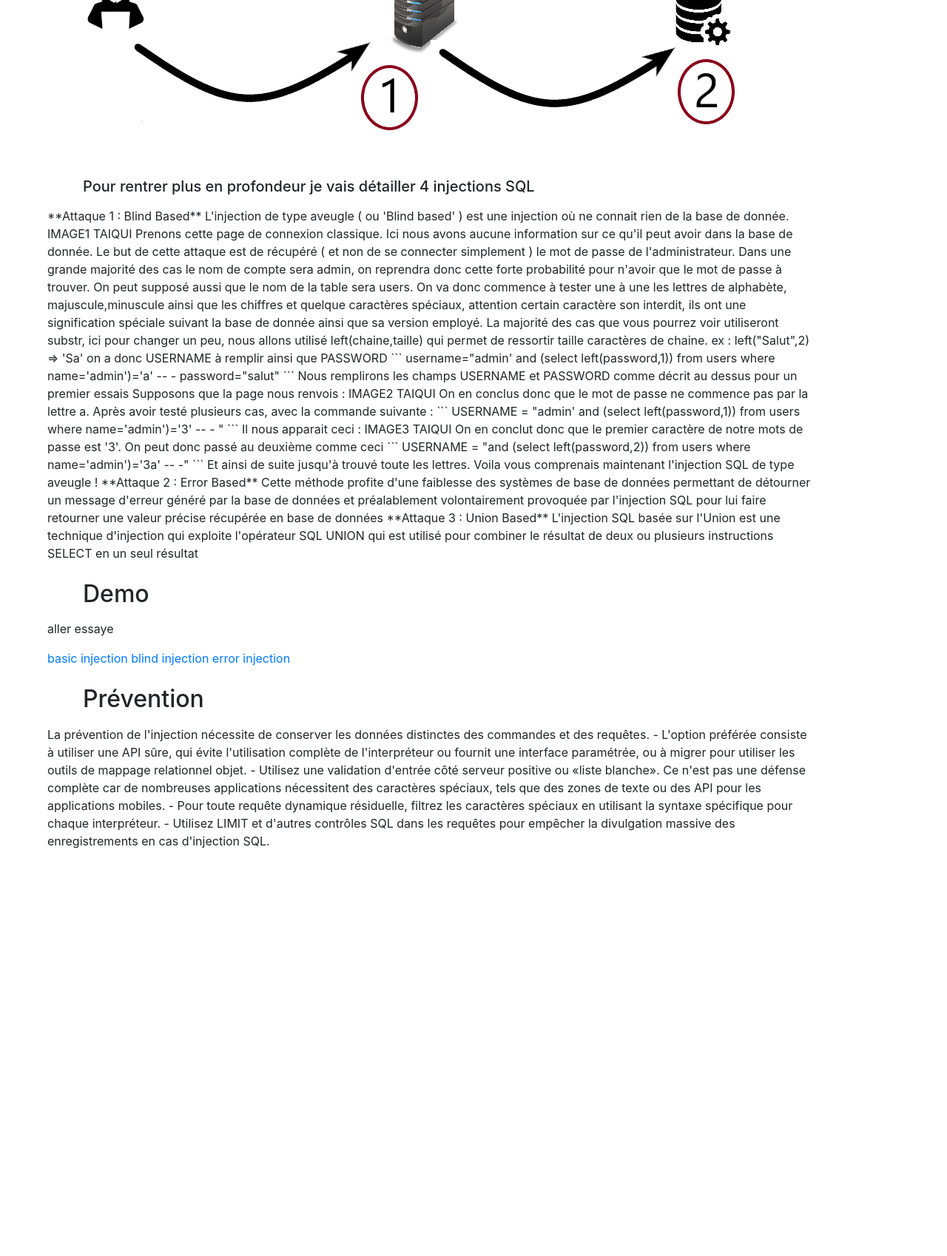
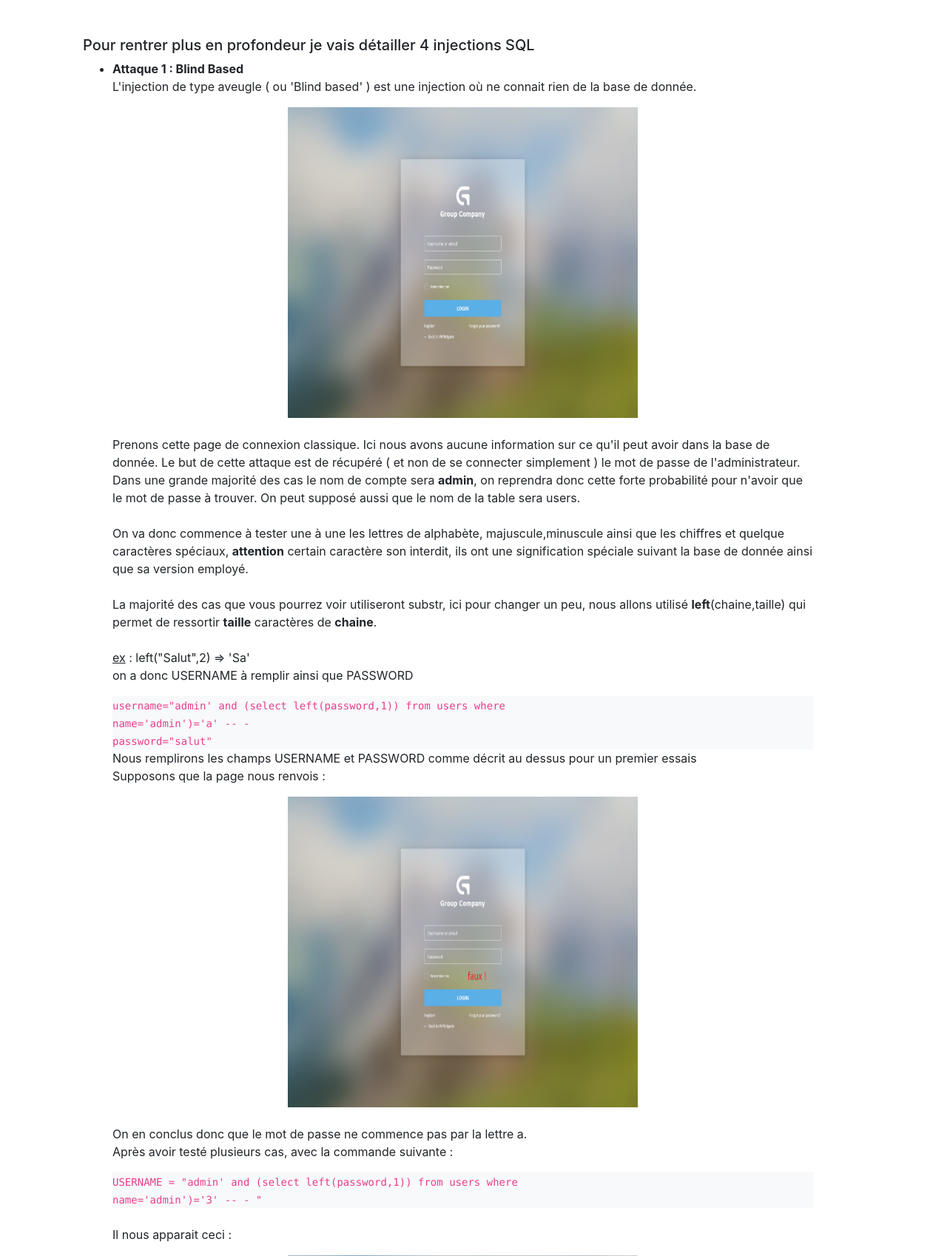
Before and after one commit to taiQui/Projet_Master2, a Django app: page /faille_1/ in a window 1280 px wide. Shown: the part 1651-3349 px from the top of the page at 74% size. Before the commit the page ends 2798 px from the top, so only its background shows below. Run offline with Django 3.2, Linux system fonts and the light colour scheme; the visitor is signed in with stand-in values (Sample User, id 1); parts of the project's set-up code (start-up, migrations or seed data) failed here and were passed over; some libraries are stand-ins or nearby versions.

Commit message:
ajout text injection

````diff
--- a/site_owasp/static/styles.css
+++ b/site_owasp/static/styles.css
@@ -21,3 +21,9 @@
 .p{
    text-align: justify;
 }
+.center {
+  display: block;
+  margin-left: auto;
+  margin-right: auto;
+  width: 50%;
+}
--- a/site_owasp/template/faille_1/index.html
+++ b/site_owasp/template/faille_1/index.html
@@ -15,7 +15,7 @@
             <a class="nav-link" href="#exemple">Exemples</a>
           </li>
           <li class="nav-item active">
-            <a class="nav-link" href="#demo">démo</a>
+            <a class="nav-link" href="#demo">Démo</a>
           </li>
           <li class="nav-item active">
             <a class="nav-link" href="#prevention">Prévention</a>
@@ -103,93 +103,119 @@
             </li>
           </ul>
           {% load static %}
-          <img src="{% static '/img/ExempleSQL.png' %}" />
+          <img src="{% static '/img/ExempleSQL.png' %}"  class="center" />
         </div>
         <div class='ml-5 mb-3 mt-5'>
           <h5>
             Pour rentrer plus en profondeur je vais détailler 4 injections SQL
           </h5>
+          <ul>
+            <li>
+              <strong>Attaque 1 : Blind Based</strong>
+              <p>
+                L'injection de type aveugle ( ou 'Blind based' ) est une injection où ne connait rien de la base de donnée.
+              </p>
+              {% load static %}
+              <img src="{% static '/img/file_1.png' %}" height="420" width="500" class="mb-4 center" />
+              <p>
+                Prenons cette page de connexion classique. Ici nous avons aucune information sur ce qu'il peut avoir dans la base de donnée. Le but de cette attaque est de récupéré ( et non de se connecter simplement ) le mot de passe de l'administrateur. Dans une grande majorité des cas le nom de compte sera <strong> admin</strong>, on reprendra donc cette forte probabilité pour n'avoir que le mot de passe à trouver. On peut supposé aussi que le nom de la table sera users.
+                <br><br>
+                On va donc commence à tester une à une les lettres de alphabète, majuscule,minuscule ainsi que les chiffres et quelque caractères spéciaux, <strong>attention</strong> certain caractère son interdit, ils ont une signification spéciale suivant la base de donnée ainsi que sa version employé.
+                <br><br>
+                La majorité des cas que vous pourrez voir utiliseront substr, ici pour changer un peu, nous allons utilisé <strong>left</strong>(chaine,taille) qui permet de ressortir <strong>taille</strong> caractères de <strong>chaine</strong>.
+                <br><br>
+                <u>ex</u> : left("Salut",2) => 'Sa'
+                <br>
+                on a donc USERNAME à remplir ainsi que PASSWORD
+              </p>
+              <div class="bg-light ">
+                <code >
+                  username="admin' and (select left(password,1)) from users where<br>
+                  name='admin')='a' -- -<br>
+                  password="salut"
+                </code>
+              </div>
+              <p>
+                Nous remplirons les champs USERNAME et PASSWORD comme décrit au dessus pour un premier essais
+                <br>
+                Supposons que la page nous renvois :
+                <br>
+              </p>
+              {% load static %}
+              <img src="{% static '/img/file_2.png' %}" height="420" width="500" class="mb-4 center" />
+              <p>
+                On en conclus donc que le mot de passe ne commence pas par la lettre a.
+                <br>
+                Après avoir testé plusieurs cas, avec la commande suivante :
+              </p>
+              <div class="bg-light ">
+                <code >
+                  USERNAME = "admin' and (select left(password,1)) from users where<br>
+                  name='admin')='3' -- - "
+                </code>
+              </div>
+              <p class='mt-4'>
+                Il nous apparait ceci :
+              </p>
+              <img src="{% static '/img/file_3.png' %}" height="420" width="500" class="mb-4 center" />
+              <p>
+                On en conclut donc que le premier caractère de notre mots de passe est '3'.<br><br>
+                On peut donc passé au deuxième comme ceci
+              </p>
+              <div class="bg-light ">
+                <code >
+                  USERNAME = "and (select left(password,2)) from users where name='admin')='3a'-- -"
+                </code>
+              </div>
+              <p>
+                Et ainsi de suite jusqu'à trouvé toute les lettres. Voila vous comprenais maintenant l'injection SQL de type aveugle !
+              </p>
+            </li>
+            <!-- <li>
+              <strong>Attaque 2 : Error Based</strong>
+              <p>
+                Cette méthode profite d'une faiblesse des systèmes de base de données permettant de détourner un message d'erreur généré par la base de données et préalablement volontairement provoquée par l'injection SQL pour lui faire retourner une valeur précise récupérée en base de données
+              </p>
+            </li> -->
+            <li>
+              <strong>Attaque 3 : Union Based</strong>
+              <p>
+                L'injection SQL basée sur l'Union est une technique d'injection qui exploite l'opérateur SQL UNION qui est utilisé pour combiner le résultat de deux ou plusieurs instructions SELECT en un seul résultat
+              </p>
+            </li>
+          </ul>
+
         </div>
 
-          <p>
-
-          **Attaque 1 : Blind Based**
-
-          L'injection de type aveugle ( ou 'Blind based' ) est une injection où ne connait rien de la base de donnée.
-
-          IMAGE1 TAIQUI
-
-          Prenons cette page de connexion classique. Ici nous avons aucune information sur ce qu'il peut avoir dans la base de donnée. Le but de cette attaque est de récupéré ( et non de se connecter simplement ) le mot de passe de l'administrateur. Dans une grande majorité des cas le nom de compte sera admin, on reprendra donc cette forte probabilité pour n'avoir que le mot de passe à trouver. On peut supposé aussi que le nom de la table sera users.
-
-          On va donc commence à tester une à une les lettres de alphabète, majuscule,minuscule ainsi que les chiffres et quelque caractères spéciaux, attention certain caractère son interdit, ils ont une signification spéciale suivant la base de donnée ainsi que sa version employé.
-
-          La majorité des cas que vous pourrez voir utiliseront substr, ici pour changer un peu, nous allons utilisé left(chaine,taille) qui permet de ressortir taille caractères de chaine.
-
-          ex : left("Salut",2) => 'Sa'
-
-          on a donc USERNAME à remplir ainsi que PASSWORD
-
-          ```
-          username="admin' and (select left(password,1)) from users where
-          name='admin')='a' -- -
-          password="salut"
-          ```
-
-          Nous remplirons les champs USERNAME et PASSWORD comme décrit au dessus pour un premier essais
-
-          Supposons que la page nous renvois :
-
-          IMAGE2 TAIQUI
-
-          On en conclus donc que le mot de passe ne commence pas par la lettre a.
-
-          Après avoir testé plusieurs cas, avec la commande suivante :
-
-          ```
-          USERNAME = "admin' and (select left(password,1)) from users where
-          name='admin')='3' -- - "
-          ```
-
-          Il nous apparait ceci :
-
-          IMAGE3 TAIQUI
-
-          On en conclut donc que le premier caractère de notre mots de passe est '3'.
-
-          On peut donc passé au deuxième comme ceci
-
-          ```
-          USERNAME = "and (select left(password,2)) from users where name='admin')='3a'
-          -- -"
-          ```
-
-          Et ainsi de suite jusqu'à trouvé toute les lettres. Voila vous comprenais maintenant l'injection SQL de type aveugle !
-
-          **Attaque 2 : Error Based**
-
-          Cette méthode profite d'une faiblesse des systèmes de base de données permettant de détourner un message d'erreur généré par la base de données et préalablement volontairement provoquée par l'injection SQL pour lui faire retourner une valeur précise récupérée en base de données
-
-          **Attaque 3 : Union Based**
-
-          L'injection SQL basée sur l'Union est une technique d'injection qui exploite l'opérateur SQL UNION qui est utilisé pour combiner le résultat de deux ou plusieurs instructions SELECT en un seul résultat
-        </p>
       </div>
-      <div class=" mb-4">
-        <h2 id='demo' class='ml-5 mb-3'>Demo</h2>
-        <p>aller essaye</p>
-        <a href="http://localhost:8081/Basic/">basic injection</a>
-        <a href="http://localhost:8081/Blind/">blind injection</a>
-        <a href="http://localhost:8081/Error/">error injection</a>
+      <div class=" mb-4 ml-5">
+        <h2 id='demo' class=' mb-3 '>Demo</h2>
+        <div class=''>
+          <p>aller essaye</p>
+          <a href="http://localhost:8081/Basic/">basic injection</a>
+          <a href="http://localhost:8081/Blind/">blind injection</a>
+          <a href="http://localhost:8081/Error/">error injection</a>
+        </div>
       </div>
       <div class=" mb-4">
         <h2 id='prevention' class='ml-5 mb-3'>Prévention</h2>
         <p>
           La prévention de l'injection nécessite de conserver les données distinctes des commandes et des requêtes.
-          - L'option préférée consiste à utiliser une API sûre, qui évite l'utilisation complète de l'interpréteur ou fournit une interface paramétrée, ou à migrer pour utiliser les outils de mappage relationnel objet.
-          - Utilisez une validation d'entrée côté serveur positive ou «liste blanche». Ce n'est pas une défense complète car de nombreuses applications nécessitent des caractères spéciaux, tels que des zones de texte ou des API pour les applications mobiles.
-          - Pour toute requête dynamique résiduelle, filtrez les caractères spéciaux en utilisant la syntaxe spécifique pour chaque interpréteur.
-          - Utilisez LIMIT et d'autres contrôles SQL dans les requêtes pour empêcher la divulgation massive des enregistrements en cas d'injection SQL.
         </p>
+        <ul style='list-style:none'>
+          <li >
+            L'option préférée consiste à utiliser une API sûre, qui évite l'utilisation complète de l'interpréteur ou fournit une interface paramétrée, ou à migrer pour utiliser les outils de mappage relationnel objet.
+          </li>
+          <li class='mt-3'>
+            Utilisez une validation d'entrée côté serveur positive ou «liste blanche». Ce n'est pas une défense complète car de nombreuses applications nécessitent des caractères spéciaux, tels que des zones de texte ou des API pour les applications mobiles.
+          </li>
+          <li class='mt-3'>
+            Pour toute requête dynamique résiduelle, filtrez les caractères spéciaux en utilisant la syntaxe spécifique pour chaque interpréteur.
+          </li>
+          <li class='mt-3'>
+            Utilisez LIMIT et d'autres contrôles SQL dans les requêtes pour empêcher la divulgation massive des enregistrements en cas d'injection SQL.
+          </li>
+        </ul>
       </div>
     </div>
   {% else %}
````
Also changed, not shown: site_owasp/template/base.html (+1 -9 lines), site_owasp/static/img/file_1.png (added), site_owasp/static/img/file_2.png (added), site_owasp/static/img/file_3.png (added).
